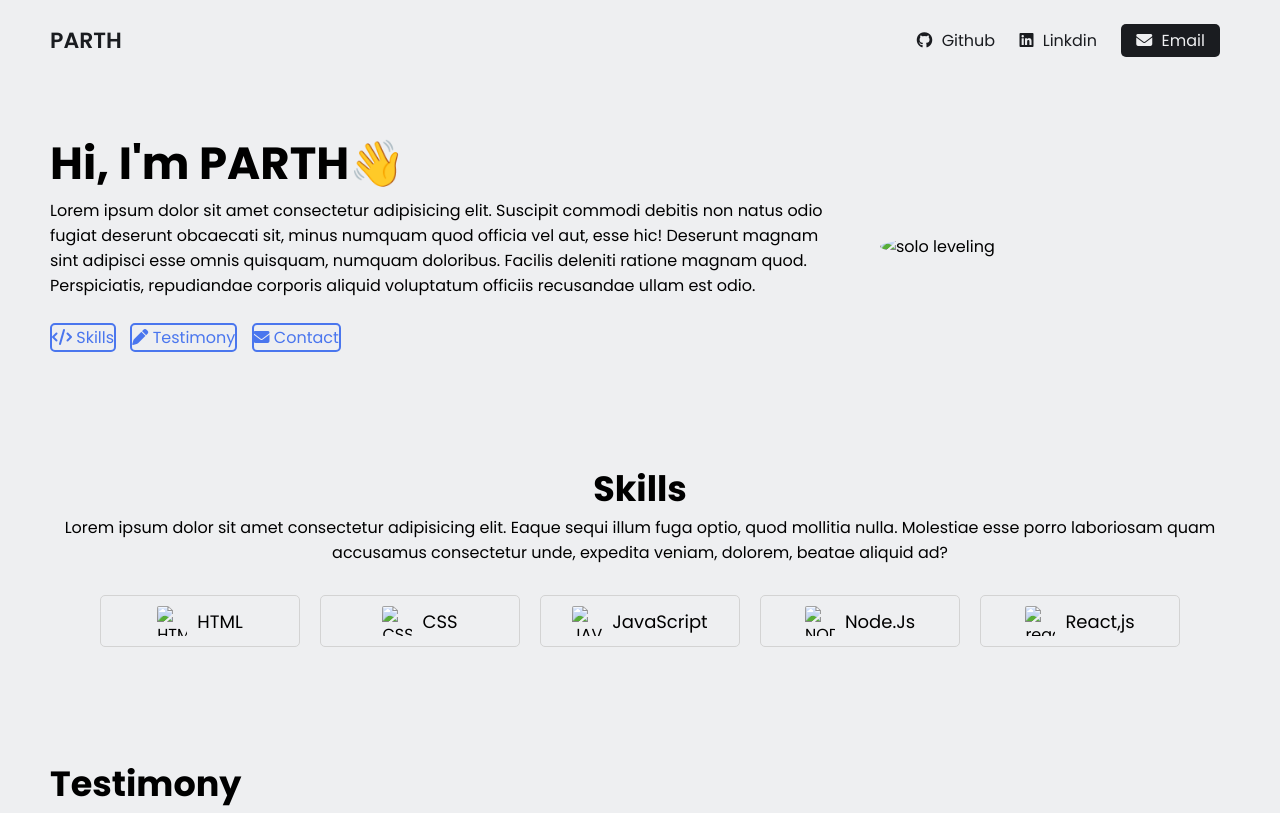
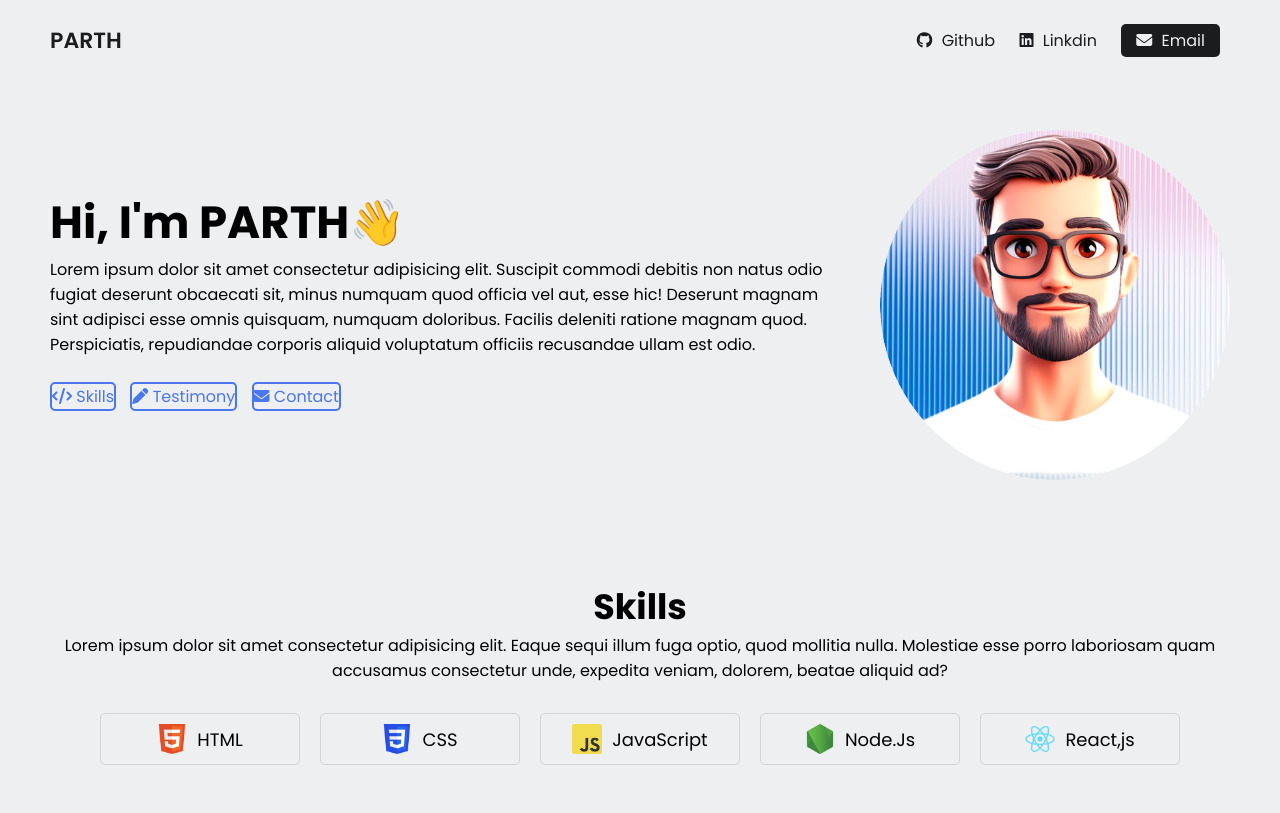
Before and after one commit to Parthhiakai/KANZARIYA-PARTH, a plain HTML site: page index.html in a window 1280 px wide. Shown: the top 813 px of the page. Drawn offline with Linux system fonts and the light colour scheme; the site is published under a folder, as on GitHub Pages, so addresses that start at the root find nothing.

Commit message:
minor change

```diff
--- a/index.html
+++ b/index.html
@@ -77,7 +77,7 @@
                 </div>
 
                 <div class="headshot">
-                    <img src="/image/picofme.png" alt="solo leveling">
+                    <img src="image/picofme.png" alt="solo leveling">
                 </div>
             </section>
 
@@ -92,29 +92,29 @@
                 </div>
                 <div class="cells">
                     <div class="cell">
-                        <img src="/image/html-logo.webp" alt="HTML logo">
+                        <img src="image/html-logo.webp" alt="HTML logo">
                         <span>HTML</span>
                     </div>
                     <div class="cells">
                         <div class="cell">
-                            <img src="/image/css-logo.webp" alt="CSS logo">
+                            <img src="image/css-logo.webp" alt="CSS logo">
                             <span>CSS</span>
                         </div>
                     </div>
                     <div class="cells">
                         <div class="cell">
-                            <img src="/image/javascript-logo.webp" alt="JAVASCRIPT logo">
+                            <img src="image/javascript-logo.webp" alt="JAVASCRIPT logo">
                             <span>JavaScript</span>
                         </div>
                     <div class="cells">
                         <div class="cell">
-                            <img src="/image/node-logo.webp" alt="NODE logo">
+                            <img src="image/node-logo.webp" alt="NODE logo">
                             <span>Node.Js</span>
                         </div>
                     </div>
                     <div class="cells">
                         <div class="cell">
-                            <img src="/image/react-logo.webp" alt="react logo">
+                            <img src="image/react-logo.webp" alt="react logo">
                             <span>React,js</span>
                         </div>
                     </div>
@@ -126,7 +126,7 @@
 
                 <div class="group">
                     <div class="person-details">
-                        <img src="/image/headshot.png">
+                        <img src="image/headshot.png">
                         <p>Parth Kanzariya</p>
                         <p>Name Never Dies!</p>
                      </div>
```
